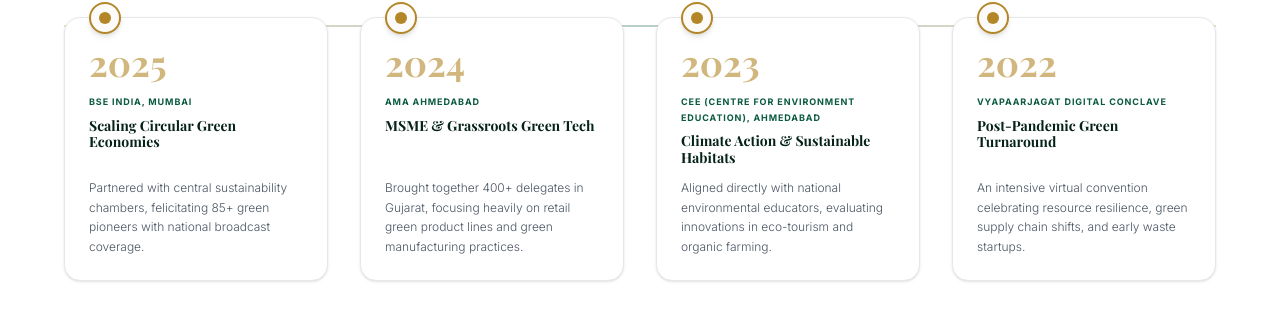
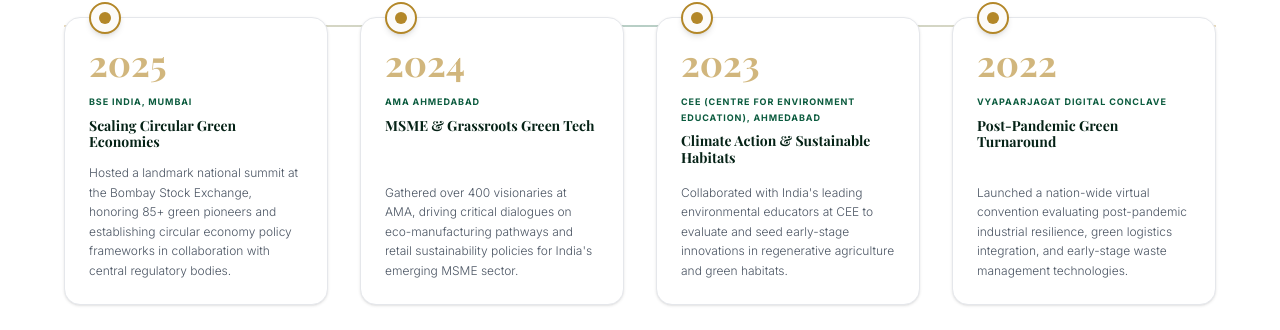
Before and after one commit to Hardikparmar2006/Goldenpreneur, a React (Vite) app: page /about in a window 1280 px wide. Shown: the part 1867-2197 px from the top of the page. Built offline with nearby package versions, Linux system fonts and the light colour scheme; no server answers; a web font is replaced by a local one.

Commit message:
Rewrite chronicle timeline descriptions in About.tsx to sound more prestigious and impact-driven

```diff
--- a/src/pages/About.tsx
+++ b/src/pages/About.tsx
@@ -10,25 +10,25 @@ export default function About() {
       year: '2025',
       location: 'BSE India, Mumbai',
       theme: 'Scaling Circular Green Economies',
-      desc: 'Partnered with central sustainability chambers, felicitating 85+ green pioneers with national broadcast coverage.',
+      desc: 'Hosted a landmark national summit at the Bombay Stock Exchange, honoring 85+ green pioneers and establishing circular economy policy frameworks in collaboration with central regulatory bodies.',
     },
     {
       year: '2024',
       location: 'AMA Ahmedabad',
       theme: 'MSME & Grassroots Green Tech',
-      desc: 'Brought together 400+ delegates in Gujarat, focusing heavily on retail green product lines and green manufacturing practices.',
+      desc: 'Gathered over 400 visionaries at AMA, driving critical dialogues on eco-manufacturing pathways and retail sustainability policies for India\'s emerging MSME sector.',
     },
     {
       year: '2023',
       location: 'CEE (Centre for Environment Education), Ahmedabad',
       theme: 'Climate Action & Sustainable Habitats',
-      desc: 'Aligned directly with national environmental educators, evaluating innovations in eco-tourism and organic farming.',
+      desc: 'Collaborated with India\'s leading environmental educators at CEE to evaluate and seed early-stage innovations in regenerative agriculture and green habitats.',
     },
     {
       year: '2022',
       location: 'VyapaarJagat Digital Conclave',
       theme: 'Post-Pandemic Green Turnaround',
-      desc: 'An intensive virtual convention celebrating resource resilience, green supply chain shifts, and early waste startups.',
+      desc: 'Launched a nation-wide virtual convention evaluating post-pandemic industrial resilience, green logistics integration, and early-stage waste management technologies.',
     },
   ];
 
```
